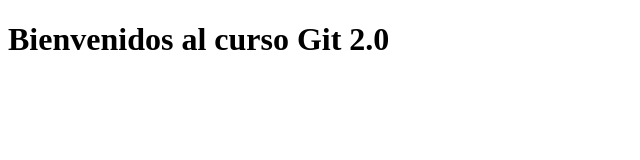
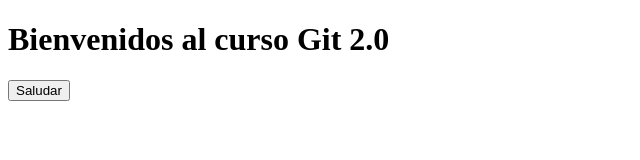
Before and after one commit to next-anakarenrosas/proyecto-git-flow-2, a plain HTML site: page index.html in a window 1280 px wide. Shown: the whole page, without its empty margins (0-640 px from the left). Drawn offline with Linux system fonts and the light colour scheme.

Commit message:
Agregue un boton que saluda para hacer feliz al usuario

```diff
--- a/index.html
+++ b/index.html
@@ -7,5 +7,11 @@
 </head>
 <body>
     <h1>Bienvenidos al curso Git 2.0</h1>
+    <button onclick="saludar()">Saludar</button>
 </body>
+<script>
+    function saludar(){
+        alert("Hola git user!")
+    }
+</script>
 </html>
```
